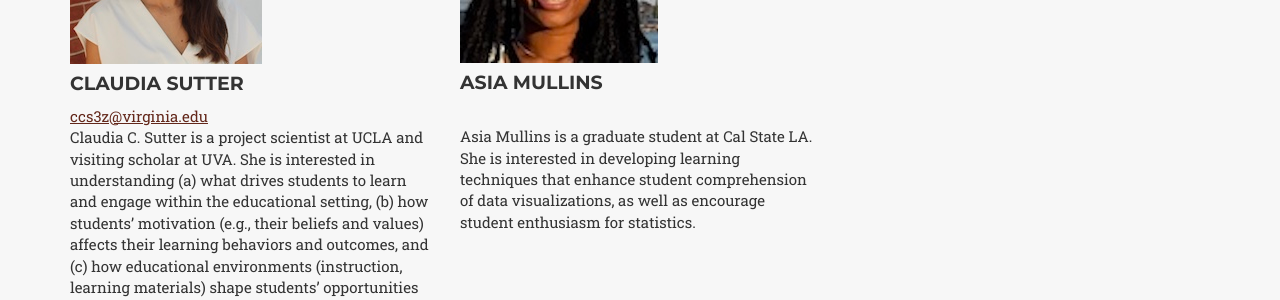
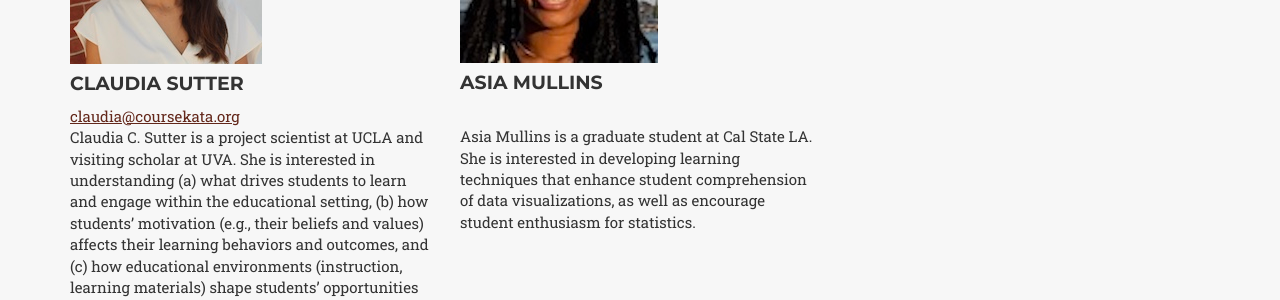
Before and after one commit to UCLATALL/TALL, a Jekyll site: the page built from index.html, in a window 1280 px wide and 900 px high, scrolled down 2296 px. Shown: the part 154-454 px from the top of the window. Built offline with Jekyll 4.4.1, drawn with Linux system fonts in a browser that asks for light colours; some web fonts are replaced.

Commit message:
update claudia's email address

```diff
--- a/_config.yml
+++ b/_config.yml
@@ -57,7 +57,7 @@ members:
 
   - name: Claudia Sutter
     pic: Claudia.jpg
-    email: ccs3z@virginia.edu
+    email: claudia@coursekata.org
     intro: Claudia C. Sutter is a project scientist at UCLA and visiting scholar at UVA. She is interested in understanding (a) what drives students to learn and engage within the educational setting, (b) how students’ motivation (e.g., their beliefs and values) affects their learning behaviors and outcomes, and (c) how educational environments (instruction, learning materials) shape students’ opportunities to reach their full potential.
 
   - name: Asia Mullins
```
